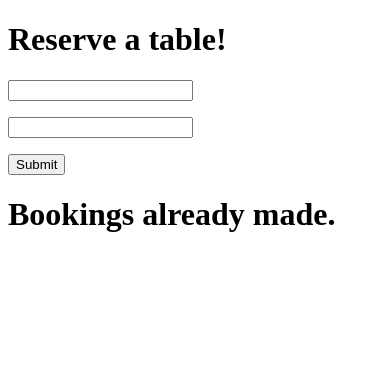
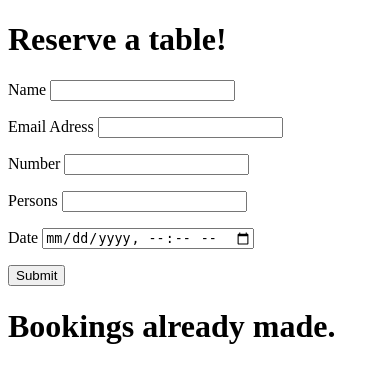
Before and after one commit to Octiii/Octi-s-Restaurant-Booking-system-, a Django app: page / in a window 390 px wide. Shown: the top 383 px of the page. Run offline with Django 3.2, Linux system fonts and the light colour scheme; data that the repository does not hold is empty.

Commit message:
Added date, time and phone number fields, corectley implemented.

```diff
--- a/reservation/templates/reservation/reservation.html
+++ b/reservation/templates/reservation/reservation.html
@@ -7,18 +7,35 @@
     <title>Document</title>
 </head>
 <body>
+    <!-- imput field -->
     <h1>Reserve a table!</h1>
     <form method="POST" action="reserv_table">
         {% csrf_token %}
         <div>
             <p>
+                <label>Name</label>
                 <input type="text" id="id_name" name="reservation_name">
 
             </p>
-        </div>
             <p>
+                <label>Email Adress</label>
                 <input type="email" id="id_email" name="email_name">
             </p>
+            <p>
+                <label>Number</label>
+                <input type="number" id="id_number" name="number_name">
+            </p>
+            <p>
+                <label>Persons</label>
+                <input type="number" id="id_persons" name="number_persons">
+            </p>
+            <p>
+                <label>Date</label>
+                <input type="datetime-local" id="id_date" name="date_time">
+            </p>
+
+        </div>
+
         <div>
             <p>
                 <input type="submit" value="Submit">
@@ -26,11 +43,15 @@
         </div>
 
     </form>
+    <!-- display field -->
     <h1>Bookings already made.</h1>
 
  {% for x in person %}
     <p> {{ x.name }} </p>
     <p> {{ x.email }} </p>
+    <p> {{ x.phone }} </p>
+    <p> {{ x.persons }} </p>
+    <p> {{ x.date }} </p>
     <p>
         <a href = "/delete/{{x.id}} " method="POST">
             <button>Delete</button>
--- a/reservation/views.py
+++ b/reservation/views.py
@@ -11,7 +11,10 @@ def reserv_table(request):
     if request.method == 'POST':
         name = request.POST.get('reservation_name')
         email = request.POST.get('email_name')
-        reservation.objects.create(name=name, email=email)
+        phone = request.POST.get('number_name')
+        persons = request.POST.get('number_persons')
+        date = request.POST.get('date_time')
+        reservation.objects.create(name=name, email=email, phone=phone, persons=persons, date=date)
     return render(request, 'reservation/reservation.html', context)
 
 
```
Also changed, not shown: reservation/models.py (+5 -5 lines), reservation/migrations/0004_auto_20230516_1143.py (added), reservation/migrations/0005_auto_20230516_1305.py (added).
